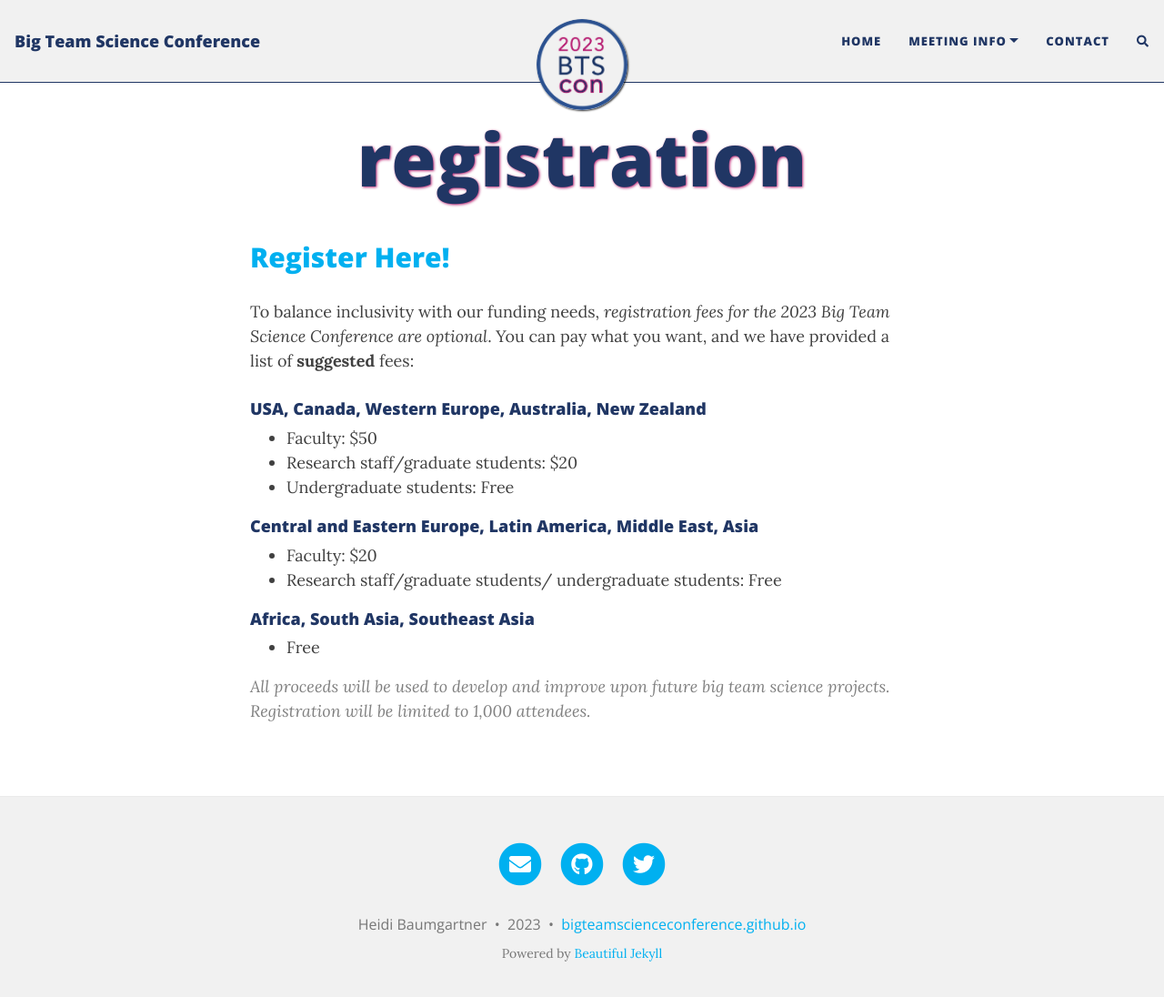
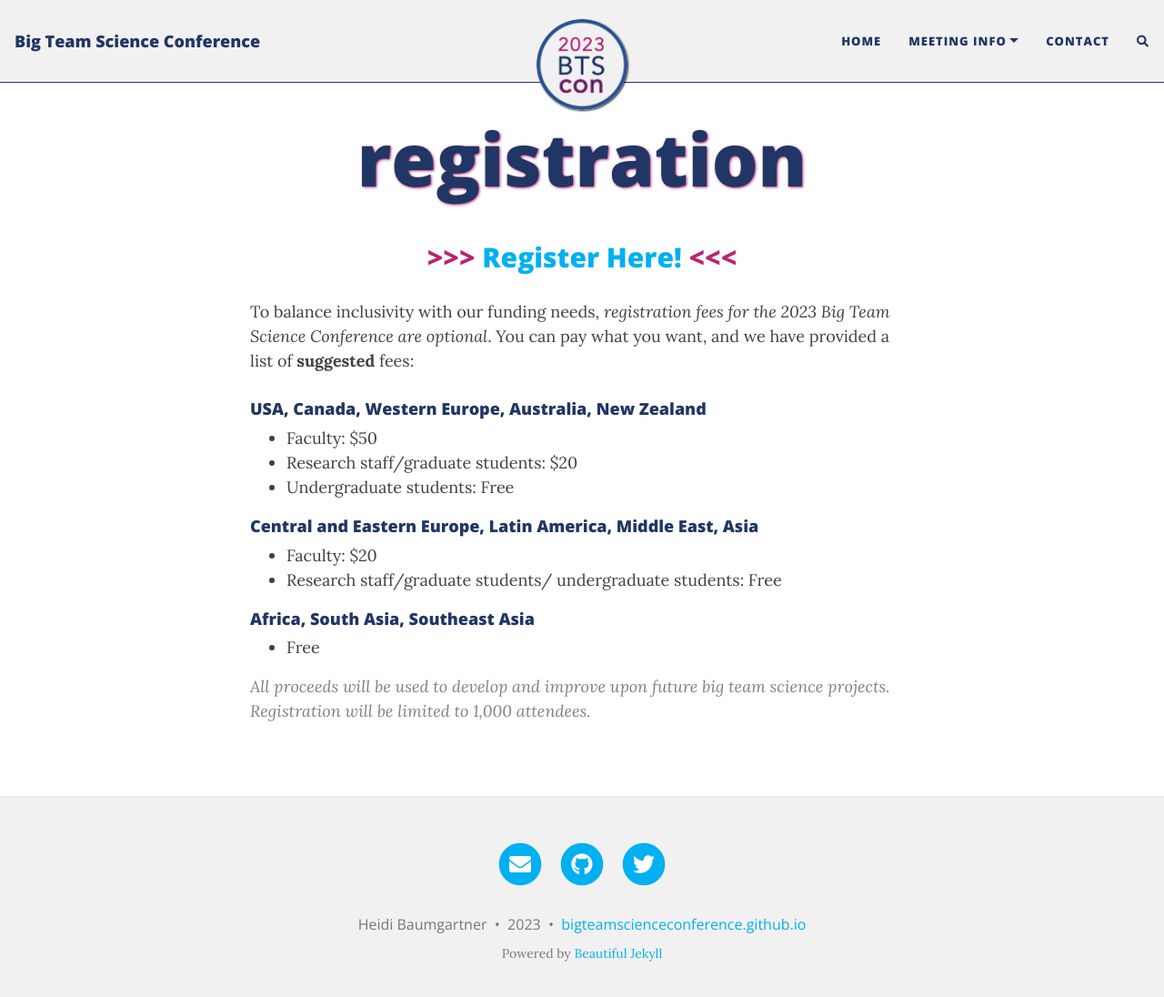
Before and after one commit to bigteamscienceconference/bigteamscienceconference.github.io, a Jekyll site: the page built from registration.md, in a window 1280 px wide and 1109 px high. Shown: the top 1096 px of the window at 91% size. Built offline with Jekyll 4.4.1, drawn with Linux system fonts in a browser that asks for light colours; nearby versions of some CDN libraries; comment, search, counter and statistics services are not loaded.

Commit message:
Update registration.md

```diff
--- a/registration.md
+++ b/registration.md
@@ -4,7 +4,7 @@ title: registration
 <!--cover-img: /assets/img/events_blank.png-->
 ---
 
-## [Register Here!](https://opencollective.com/psysciacc/events/2023-big-team-science-conference-75ba08f5/contribute/registration-2023-big-team-science-conference-59364)
+<h2 align="center"> >>> <a href="https://opencollective.com/psysciacc/events/2023-big-team-science-conference-75ba08f5/contribute/registration-2023-big-team-science-conference-59364" target="_blank">Register Here!</a> <<< </h2>
 
 To balance inclusivity with our funding needs, *registration fees for the 2023 Big Team Science Conference are optional*. You can pay what you want, and we have provided a list of **suggested** fees:
 
```
